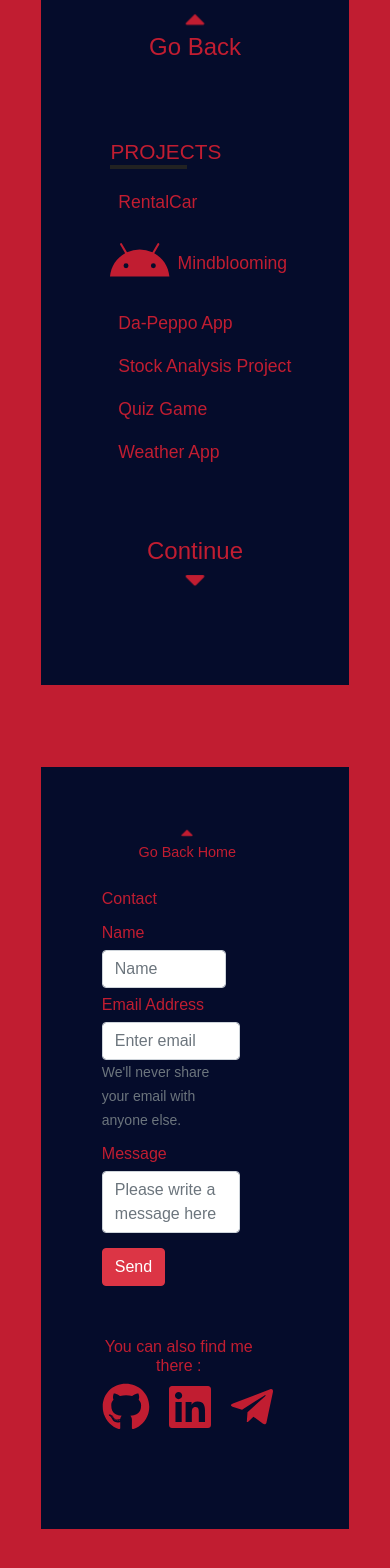
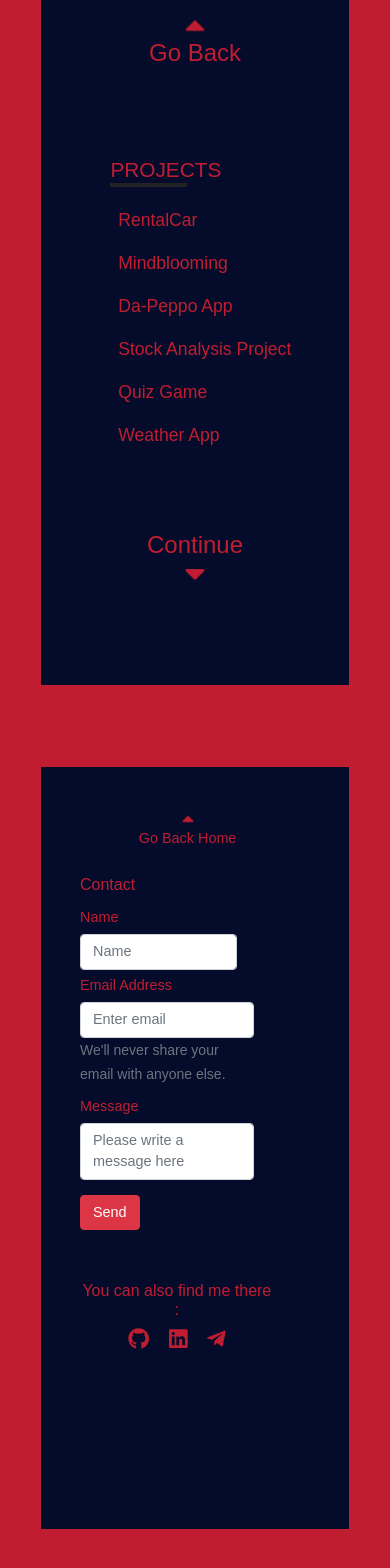
Before and after one commit to EdoLisso99/Website-Portfolio, an Angular app: page / in a window 390 px wide. Shown: the part 2650-4218 px from the top of the page. Built offline with nearby package versions, Linux system fonts and the light colour scheme; a web font is replaced by a local one.

Commit message:
:hammer: Fixed Android icon bug, Contacts font-size and bugs with little screen resolutions.

```diff
--- a/angular.json
+++ b/angular.json
@@ -47,8 +47,8 @@
               "budgets": [
                 {
                   "type": "initial",
-                  "maximumWarning": "2mb",
-                  "maximumError": "5mb"
+                  "maximumWarning": "12mb",
+                  "maximumError": "15mb"
                 },
                 {
                   "type": "anyComponentStyle",
--- a/src/app/components/contact/contact.component.html
+++ b/src/app/components/contact/contact.component.html
@@ -25,9 +25,16 @@
     <div class="other">
       <h2>{{flag ? 'Mi puoi trovare anche qui :' : 'You can also find me there :'}}</h2>
       <div class="icons">
-        <a class="icon" href="https://github.com/EdoLisso99" target="_blank"><i class="hide-500 fab fa-github fa-3x"></i></a>
-        <a class="icon" href="https://www.linkedin.com/in/edoardo-lissoni-100997208/" target="_blank"><i class="hide-500 fab fa-linkedin fa-3x"></i></a>
-        <a class="icon" href="https://t.me/EdoLisso" target="_blank"><i class="hide-500 fab fa-telegram-plane fa-3x"></i></a>
+        <div class="hide-420">
+          <a class="icon" href="https://github.com/EdoLisso99" target="_blank"><i class="hide-500 fab fa-github fa-3x"></i></a>
+          <a class="icon" href="https://www.linkedin.com/in/edoardo-lissoni-100997208/" target="_blank"><i class="hide-500 fab fa-linkedin fa-3x"></i></a>
+          <a class="icon" href="https://t.me/EdoLisso" target="_blank"><i class="hide-500 fab fa-telegram-plane fa-3x"></i></a>
+        </div>
+        <div class="show-420">
+          <a class="icon" href="https://github.com/EdoLisso99" target="_blank"><i class="hide-500 fab fa-github fa-lg"></i></a>
+          <a class="icon" href="https://www.linkedin.com/in/edoardo-lissoni-100997208/" target="_blank"><i class="hide-500 fab fa-linkedin fa-lg"></i></a>
+          <a class="icon" href="https://t.me/EdoLisso" target="_blank"><i class="hide-500 fab fa-telegram-plane fa-lg"></i></a>
+        </div>
       </div>
     </div>
   </div>
--- a/src/app/components/contact/contact.component.scss
+++ b/src/app/components/contact/contact.component.scss
@@ -7,6 +7,10 @@
     "other other";
   grid-template-columns: 8fr 2fr;
   padding-top: 3.5em;
+}
+
+.show-420{
+  display: none;
 }
 
 .scroll{
@@ -71,9 +75,14 @@ button{
   h1, h2{
     font-size: 1em;
   }
-  .scroll {
+  .scroll{
     font-size: .9em;
   }
+
+  label, input, textarea, button{
+    font-size: .9em;
+  }
+
   .inner-square{
     display: grid;
     grid-template-areas:
@@ -82,6 +91,9 @@ button{
       "other";
     grid-template-rows: auto 2fr 2fr;
     row-gap: 3vh;
+    padding: 0 !important;
+    padding-left: 10vw !important;
+    padding-top: 5vh !important;
   }
   .contact{
     margin-top: 0 !important;
@@ -90,6 +102,14 @@ button{
     height: 30%;
     margin: 0;
     padding: 0;
+  }
+
+  .hide-420{
+    display: none;
+  }
+
+  .show-420{
+    display: block;
   }
 }
 
@@ -100,3 +120,30 @@ button{
     padding-top: 10vh !important;
   }
 }
+
+@media (max-width: 400px) and (max-height: 800px) {
+
+  .hide-420{
+    display: none;
+  }
+
+  .show-420{
+    display: block;
+  }
+
+  label, input, textarea, button{
+    font-size: .8em;
+  }
+
+  h1{
+    font-size: .9em;
+  }
+
+  h2{
+    font-size: .8em;
+  }
+
+  .scroll{
+    font-size: .7em;
+  }
+}
--- a/src/app/components/projects/projects.component.html
+++ b/src/app/components/projects/projects.component.html
@@ -12,31 +12,34 @@
           <i class="hide-400 fab fa-node fa-3x"></i>
           <img alt="Spring Framework Logo" src="assets/icons/spring.png" height="40px">
           <img alt="MySQL Logo" src="assets/icons/mysql.png" height="40px">
-          <p (click)="showWIP()">RentalCar</p><span class="date">- {{flag ? 'DICEMBRE' : 'DECEMBER'}} 6, 2021</span>
+          <a href="https://github.com/EdoLisso99/RentalCar-Frontend" target="_blank"><p>RentalCar</p></a>
+          <span class="date">- {{flag ? 'DICEMBRE' : 'DECEMBER'}} 6, 2021</span>
         </li>
         <li>
-          <i class="fab fa-android fa-3x"></i><img alt="Qualtrics logo" src="../../../assets/icons/qualtrics.png" height="40px">
+          <i class="hide-400 fab fa-android fa-3x"></i><img alt="Qualtrics logo" src="../../../assets/icons/qualtrics.png" height="40px">
           <p (click)="showWIP()">Mindblooming</p><span class="date">- {{flag ? 'LUGLIO' : 'JULY'}} 7, 2021</span>
         </li>
         <li>
           <i class="hide-400 fab fa-node fa-3x"></i><i class="hide-400 fab fa-react fa-3x"></i>
           <img src="assets/icons/firebase.png" height="40px" alt="Firebase logo">
-          <a href="https://github.com/EdoLisso99/da-peppo-app.git"><p>Da-Peppo App</p></a><span class="date">- {{flag ? 'MARZO' : 'MARCH'}} 4, 2021</span>
+          <a href="https://github.com/EdoLisso99/da-peppo-app.git" target="_blank"><p>Da-Peppo App</p></a><span class="date">- {{flag ? 'MARZO' : 'MARCH'}} 4, 2021</span>
         </li>
         <li>
           <i class="hide-400 fab fa-r-project fa-3x"></i>
-          <a href="https://github.com/EdoLisso99/R-Project"><p>Stock Analysis Project</p></a><span class="date">- {{flag ? 'GENNAIO' : 'JANUARY'}} 12, 2021</span>
+          <a href="https://github.com/EdoLisso99/R-Project" target="_blank"><p>Stock Analysis Project</p></a><span class="date">- {{flag ? 'GENNAIO' : 'JANUARY'}} 12, 2021</span>
         </li>
         <li>
           <i class="hide-550 fab fa-html5 fa-3x"></i><i class="hide-550 fab fa-css3-alt fa-3x"></i>
           <i class="hide-550 fab fa-js-square fa-3x"></i><i class="hide-400 fab fa-node fa-3x"></i>
           <i class="hide-400 fab fa-react fa-3x"></i>
-          <a href="https://github.com/EdoLisso99/quiz-game"><p>Quiz Game </p></a><span class="date">- {{flag ? 'DICEMBRE' : 'DECEMBER'}} 16, 2020</span>
+          <img src="assets/icons/firebase.png" height="40px" alt="Firebase logo">
+          <a href="https://github.com/EdoLisso99/quiz-game" target="_blank"><p>Quiz Game </p></a><span class="date">- {{flag ? 'DICEMBRE' : 'DECEMBER'}} 16, 2020</span>
         </li>
         <li>
           <i class="hide-550 fab fa-html5 fa-3x"></i><i class="hide-550 fab fa-css3-alt fa-3x"></i>
           <i class="hide-400 fab fa-js-square fa-3x"></i><i class="hide-400 fab fa-node fa-3x"></i>
-          <a href="https://github.com/EdoLisso99/weather-app"><p>Weather App</p></a><span class="date">- {{flag ? 'NOVEMBRE' : 'NOVEMBER'}} 14, 2020</span>
+          <img src="assets/icons/firebase.png" height="40px" alt="Firebase logo">
+          <a href="https://github.com/EdoLisso99/weather-app" target="_blank"><p>Weather App</p></a><span class="date">- {{flag ? 'NOVEMBRE' : 'NOVEMBER'}} 14, 2020</span>
         </li>
       </ul>
     </div>
--- a/src/app/components/projects/projects.component.ts
+++ b/src/app/components/projects/projects.component.ts
@@ -25,7 +25,9 @@ export class ProjectsComponent implements OnInit, OnChanges {
 
   showWIP() {
     alert(this.flag ?
-      "L'applicazione selezionata non è visualizzabile su GitHub! \nSto attualmente lavorando per creare una nuova sezione in cui si possono visualizzare tutti i progetti" :
-      "The chosen application cannot be shown on GitHub. \nI'm currently working for creating a new section in which i can display all the projects done!");
+      "L'applicazione selezionata non è visualizzabile (non per mia scelta).\nSto attualmente lavorando per creare una nuova sezione in cui si potranno visualizzare tutti i progetti" :
+      "The chosen application cannot be shown (not for my choice). \nI'm currently working for creating a new section in which i can display all the projects done!");
+
   }
+
 }
```
